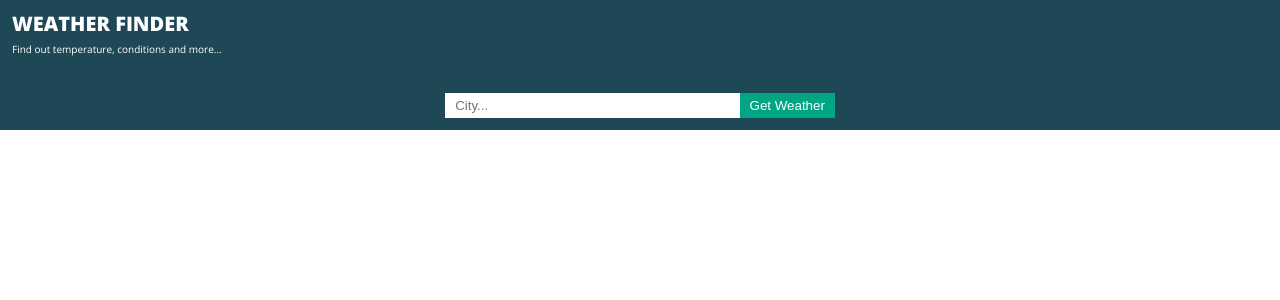
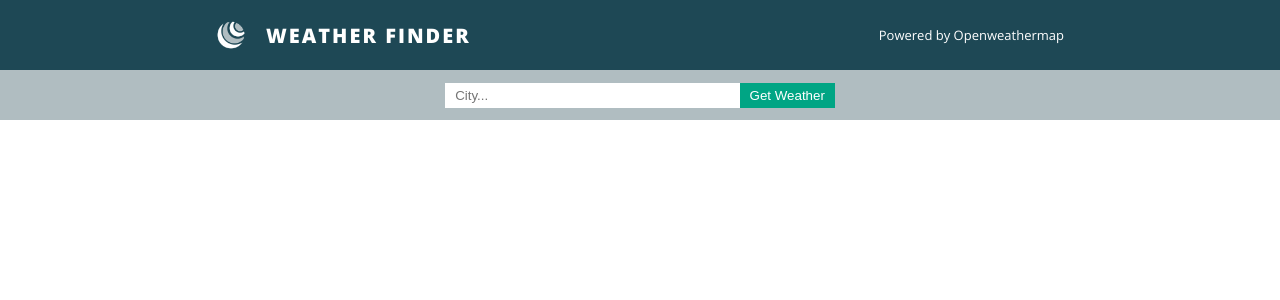
Before and after one commit to anja-rasoloarivalona/REACT-Weather, a React (Create React App) app: page / in a window 1280 px wide. Shown: the top 300 px of the page. Built offline with nearby package versions, Linux system fonts and the light colour scheme; no server answers.

Commit message:
Added the logo in the title component

```diff
--- a/src/components/Form/Form.css
+++ b/src/components/Form/Form.css
@@ -1,9 +1,10 @@
 .form {
-    background: var(--color-primary);
+   /* background: var(--color-primary);*/
     display: flex;
     align-items: center;
     justify-content: center;
     height: 5rem;
+    background: #B0BDC1;
 
 }
 
--- a/src/components/Title/Title.css
+++ b/src/components/Title/Title.css
@@ -1,12 +1,36 @@
 .title {
-    background: var(--color-primary);
+   background: var(--color-primary);
     color: var(--color-white);
-    height: 8rem;
+    height: 7rem;
     padding: .5rem 1.2rem;
 
+
+
+    display: flex;
+    align-items: center;
+    justify-content: space-around;
+
+}
+
+.title div {
+    display: flex;
+    align-items: center;
+}
+
+.title__logo {
+    width: 3rem;
+    height: 3rem;
+    object-fit: cover;
+    margin-right: 2rem;
 }
 
 .title--primary {
     text-transform: uppercase;
     padding: .5rem 0;
+    letter-spacing: 2px;
 }
+
+.title--secondary {
+    font-size: 1.3rem;
+
+}
--- a/src/components/Title/Title.js
+++ b/src/components/Title/Title.js
@@ -1,11 +1,16 @@
 import React from 'react';
 import './Title.css';
+import logo from '../../assets/logo.png';
 
 const title = ()  => {
     return (
         <div className="title">
-            <h1 className="title--primary">Weather Finder</h1>
-            <p>Find out temperature, conditions and more...</p>
+            <div>
+                <img src={logo} alt='logo' className="title__logo"/>
+                <h1 className="title--primary">Weather Finder</h1>
+            </div>
+
+            <p className="title--secondary">Powered by Openweathermap</p>
         </div>
     )
 }
```
Also changed, not shown: src/assets/logo.png (added).
